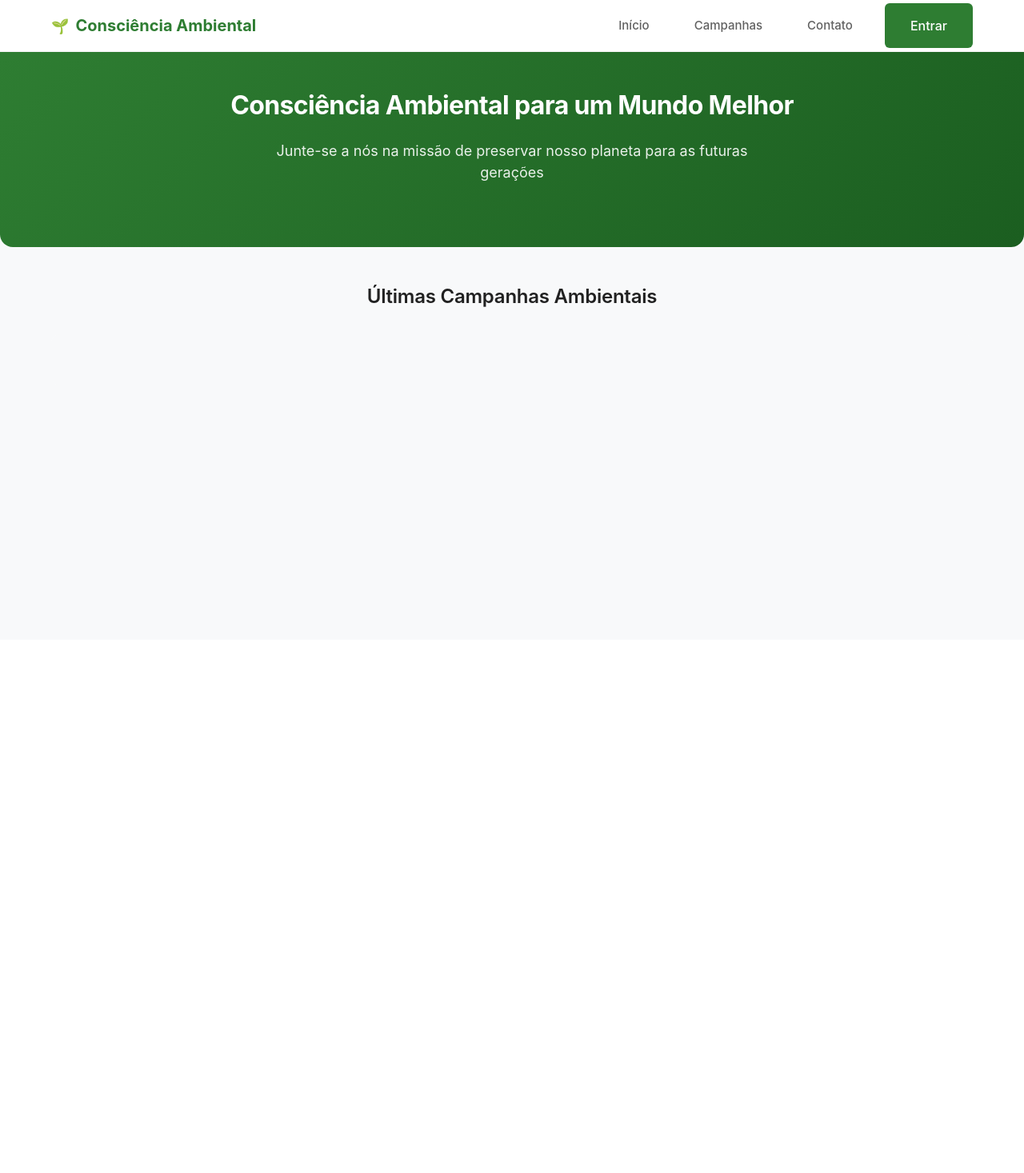
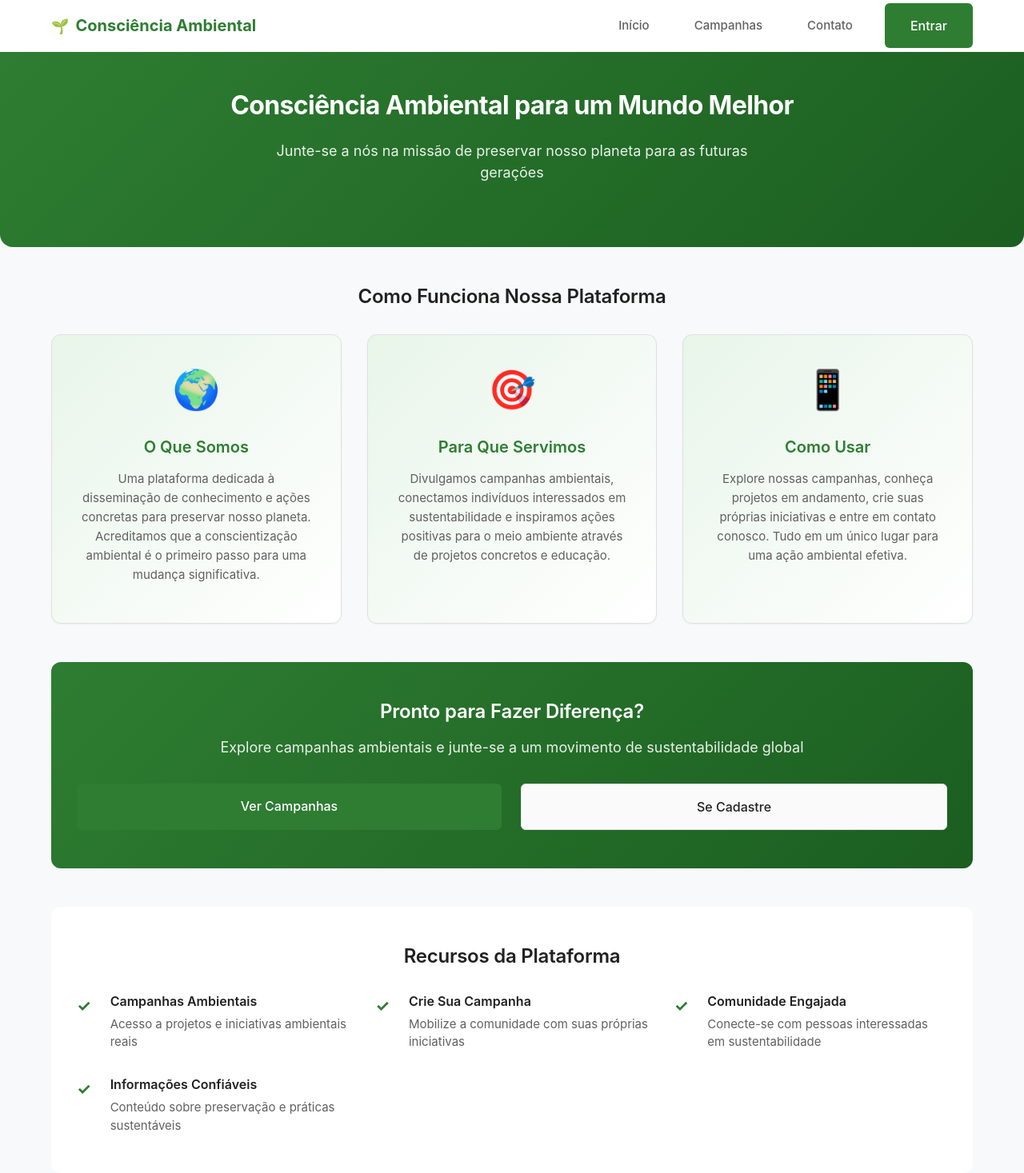
Before and after one commit to meioambienteprojeto1-creator/meio_ambiente_trabalho, a Flask app: page / in a window 1280 px wide. Shown: the whole page at 80% size. Before the commit the page ends 384 px from the top, so only its background shows below. Run offline with Flask 3, Linux system fonts and the light colour scheme; data that the repository does not hold is empty.

Commit message:
update 1.16
Refatorando templates HTML para melhor estrutura e legibilidade

Atualizados campanha.html e index.html com indentação e formatação consistentes.

Melhorado o layout das seções hero e listagens de campanhas para maior apelo visual.

Adicionadas novas seções em index.html para explicar funcionalidades e características da plataforma.

Introduzida chave de conta de serviço para integração com Firebase.

```diff
--- a/static/style.css
+++ b/static/style.css
@@ -1,19 +1,19 @@
 /* ===== RESET E VARIÁVEIS ===== */
 :root {
   /* Cores minimalistas */
-    --primary: #2E7D32;
-    --primary-dark: #1B5E20;
-    --primary-light: #E8F5E9;
+  --primary: #2e7d32;
+  --primary-dark: #1b5e20;
+  --primary-light: #e8f5e9;
 
   --text-primary: #212121;
   --text-secondary: #616161;
-    --text-light: #9E9E9E;
-
-    --background: #FFFFFF;
-    --background-alt: #FAFAFA;
-    --background-light: #F8F9FA;
-    --border: #E0E0E0;
-    --border-light: #F5F5F5;
+  --text-light: #9e9e9e;
+
+  --background: #ffffff;
+  --background-alt: #fafafa;
+  --background-light: #f8f9fa;
+  --border: #e0e0e0;
+  --border-light: #f5f5f5;
 
   /* Espaçamentos */
   --space-xs: 0.5rem;
@@ -231,11 +281,159 @@ small {
   padding: 0 var(--space-md);
 }
 
+/* ===== LANDING PAGE STYLES ===== */
+.landing-grid {
+  display: grid;
+  grid-template-columns: repeat(auto-fit, minmax(280px, 1fr));
+  gap: var(--space-lg);
+  margin-bottom: var(--space-xl);
+}
+
+.landing-card {
+  background: linear-gradient(135deg, var(--primary-light) 0%, white 100%);
+  border-radius: var(--radius-xl);
+  padding: var(--space-lg);
+  text-align: center;
+  border: 1px solid var(--border);
+  transition: all 0.3s ease;
+  box-shadow: var(--shadow-sm);
+  display: flex;
+  flex-direction: column;
+  align-items: center;
+}
+
+.landing-card:hover {
+  transform: translateY(-8px);
+  box-shadow: var(--shadow-lg);
+  border-color: var(--primary);
+}
+
+.landing-card-icon {
+  font-size: 3rem;
+  margin-bottom: var(--space-md);
+}
+
+.landing-card-title {
+  font-size: var(--font-size-xl);
+  color: var(--primary);
+  margin-bottom: var(--space-sm);
+}
+
+.landing-card-description {
+  font-size: var(--font-size-sm);
+  color: var(--text-secondary);
+  line-height: 1.6;
+}
+
+.landing-cta {
+  background: linear-gradient(
+    135deg,
+    var(--primary) 0%,
+    var(--primary-dark) 100%
+  );
+  border-radius: var(--radius-xl);
+  padding: var(--space-xl) var(--space-lg);
+  text-align: center;
+  color: white;
+  margin: var(--space-xl) 0;
+}
+
+.landing-cta h2 {
+  color: white;
+  margin-bottom: var(--space-sm);
+}
+
+.landing-cta p {
+  color: rgba(255, 255, 255, 0.9);
+  margin-bottom: var(--space-lg);
+  font-size: var(--font-size-lg);
+}
+
+.landing-cta-buttons {
+  display: flex;
+  gap: var(--space-md);
+  justify-content: center;
+  flex-wrap: wrap;
+}
+
+.btn-primary,
+.btn-secondary {
+  padding: var(--space-sm) var(--space-lg);
+  border-radius: var(--radius-lg);
+  font-weight: 600;
+  transition: all 0.3s ease;
+  text-decoration: none;
+  display: inline-block;
+  font-size: var(--font-size-base);
+}
+
+.btn-primary {
+  background-color: white;
+  color: var(--primary);
+}
+
+.btn-primary:hover {
+  transform: translateY(-2px);
+  box-shadow: 0 8px 16px rgba(0, 0, 0, 0.2);
+}
+
+.btn-secondary {
+  background-color: transparent;
+  color: white;
+  border: 2px solid white;
+}
+
+.btn-secondary:hover {
+  background-color: white;
+  color: var(--primary);
+}
+
+.landing-features {
+  margin-top: var(--space-xl);
+  padding: var(--space-xl) var(--space-lg);
+  background-color: var(--background);
+  border-radius: var(--radius-xl);
+}
+
+.features-list {
+  display: grid;
+  grid-template-columns: repeat(auto-fit, minmax(250px, 1fr));
+  gap: var(--space-lg);
+}
+
+.feature-item {
+  display: flex;
+  gap: var(--space-md);
+}
+
+.feature-icon {
+  color: var(--primary);
+  font-size: var(--font-size-xl);
+  font-weight: 700;
+  flex-shrink: 0;
+}
+
+.feature-item h4 {
+  color: var(--text-primary);
+  margin: 0 0 var(--space-xs) 0;
+  font-size: var(--font-size-base);
+}
+
+.feature-item p {
+  color: var(--text-secondary);
+  margin: 0;
+  font-size: var(--font-size-sm);
+}
+
 /* ===== HERO PARA INDEX ===== */
 .hero-index {
   text-align: center;
   padding: var(--space-xl) var(--space-md);
-    background: linear-gradient(135deg, var(--primary) 0%, var(--primary-dark) 100%);
+  background: linear-gradient(
+    135deg,
+    var(--primary) 0%,
+    var(--primary-dark) 100%
+  );
   border-radius: 0 0 var(--radius-2xl) var(--radius-2xl);
   margin-bottom: var(--space-xl);
   color: white;
--- a/templates/index.html
+++ b/templates/index.html
@@ -1,10 +1,17 @@
-<!DOCTYPE html>
+<!doctype html>
 <html lang="pt-BR">
   <head>
     <meta charset="UTF-8" />
     <meta name="viewport" content="width=device-width, initial-scale=1.0" />
-    <link rel="stylesheet" href="{{ url_for('static', filename='style.css') }}">
-    <link rel="icon" href="{{ url_for('static', filename='icons/favicon.ico') }}" type="image/x-icon">
+    <link
+      rel="stylesheet"
+      href="{{ url_for('static', filename='style.css') }}"
+    />
+    <link
+      rel="icon"
+      href="{{ url_for('static', filename='icons/favicon.ico') }}"
+      type="image/x-icon"
+    />
     <title>Consciência Ambiental - Início</title>
   </head>
 
@@ -15,32 +22,100 @@
     <section class="hero-index">
       <div class="container">
         <h1>Consciência Ambiental para um Mundo Melhor</h1>
-            <p class="hero-index-subtitle">Junte-se a nós na missão de preservar nosso planeta para as futuras gerações</p>
+        <p class="hero-index-subtitle">
+          Junte-se a nós na missão de preservar nosso planeta para as futuras
+          gerações
+        </p>
       </div>
     </section>
 
-    <!-- Conteúdos em Matriz 4x4 -->
+    <!-- Conteúdos - Landing Page -->
     <main class="container">
-        <h2 class="index-section-title">Últimas Campanhas Ambientais</h2>
+      <h2 class="index-section-title">Como Funciona Nossa Plataforma</h2>
 
-        <div class="index-grid">
-            {% for campanha in campanhas %}
-            <article class="index-container fade-in">
-                <div class="index-header">
-                    <!-- ✅ CORRIGIDO: Usa id ao invés de titulo -->
-                    <a href="{{ url_for('descricao', id=campanha.id) }}" class="index-title">
-                        {{ campanha.titulo }}
-                    </a>
-                    <small class="index-date">{{ campanha.data }}</small>
+      <div class="landing-grid">
+        <article class="landing-card fade-in">
+          <div class="landing-card-icon">🌍</div>
+          <h3 class="landing-card-title">O Que Somos</h3>
+          <p class="landing-card-description">
+            Uma plataforma dedicada à disseminação de conhecimento e ações
+            concretas para preservar nosso planeta. Acreditamos que a
+            conscientização ambiental é o primeiro passo para uma mudança
+            significativa.
+          </p>
+        </article>
+
+        <article class="landing-card fade-in">
+          <div class="landing-card-icon">🎯</div>
+          <h3 class="landing-card-title">Para Que Servimos</h3>
+          <p class="landing-card-description">
+            Divulgamos campanhas ambientais, conectamos indivíduos interessados
+            em sustentabilidade e inspiramos ações positivas para o meio
+            ambiente através de projetos concretos e educação.
+          </p>
+        </article>
+
+        <article class="landing-card fade-in">
+          <div class="landing-card-icon">📱</div>
+          <h3 class="landing-card-title">Como Usar</h3>
+          <p class="landing-card-description">
+            Explore nossas campanhas, conheça projetos em andamento, crie suas
+            próprias iniciativas e entre em contato conosco. Tudo em um único
+            lugar para uma ação ambiental efetiva.
+          </p>
+        </article>
       </div>
 
-                <div class="index-content">
-                    <!-- ✅ Imagem carrega diretamente da URL -->
-                    <img class="index-image" src="{{ campanha.imagem }}" alt="{{ campanha.titulo }}">
-                    <p class="index-description">{{ campanha.descricao }}</p>
+      <!-- CTA Section -->
+      <section class="landing-cta">
+        <h2>Pronto para Fazer Diferença?</h2>
+        <p>
+          Explore campanhas ambientais e junte-se a um movimento de
+          sustentabilidade global
+        </p>
+        <div class="landing-cta-buttons">
+          <a href="{{ url_for('campanha') }}" class="btn-primary"
+            >Ver Campanhas</a
+          >
+          <a href="{{ url_for('cadastro') }}" class="btn-secondary"
+            >Se Cadastre</a
+          >
         </div>
-            </article>
-            {% endfor %}
+      </section>
+
+      <!-- Features Section -->
+      <div class="landing-features">
+        <h2 class="index-section-title">Recursos da Plataforma</h2>
+        <div class="features-list">
+          <div class="feature-item">
+            <span class="feature-icon">✓</span>
+            <div>
+              <h4>Campanhas Ambientais</h4>
+              <p>Acesso a projetos e iniciativas ambientais reais</p>
+            </div>
+          </div>
+          <div class="feature-item">
+            <span class="feature-icon">✓</span>
+            <div>
+              <h4>Crie Sua Campanha</h4>
+              <p>Mobilize a comunidade com suas próprias iniciativas</p>
+            </div>
+          </div>
+          <div class="feature-item">
+            <span class="feature-icon">✓</span>
+            <div>
+              <h4>Comunidade Engajada</h4>
+              <p>Conecte-se com pessoas interessadas em sustentabilidade</p>
+            </div>
+          </div>
+          <div class="feature-item">
+            <span class="feature-icon">✓</span>
+            <div>
+              <h4>Informações Confiáveis</h4>
+              <p>Conteúdo sobre preservação e práticas sustentáveis</p>
+            </div>
+          </div>
+        </div>
       </div>
     </main>
   </body>
```
Also changed, not shown: other parts of static/style.css (+201 -62 lines), templates/campanha.html (+61 -33 lines). Lines whose indentation alone changed are shown as unchanged.
